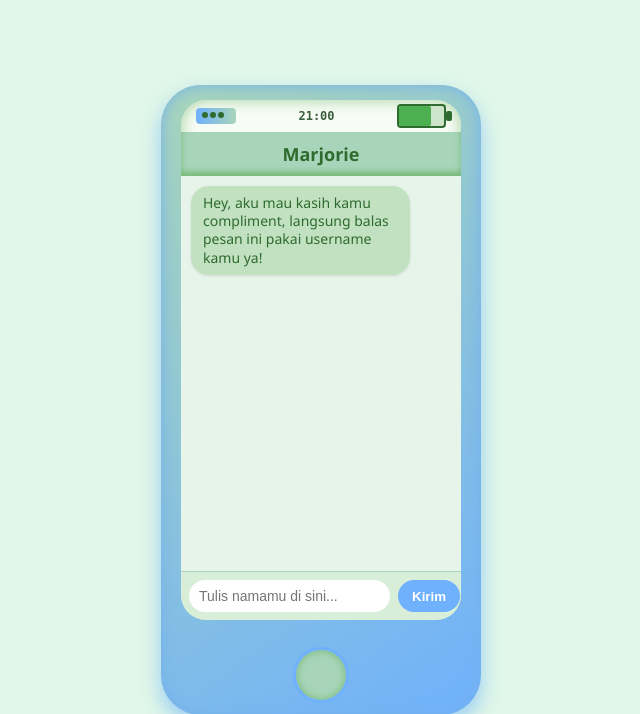
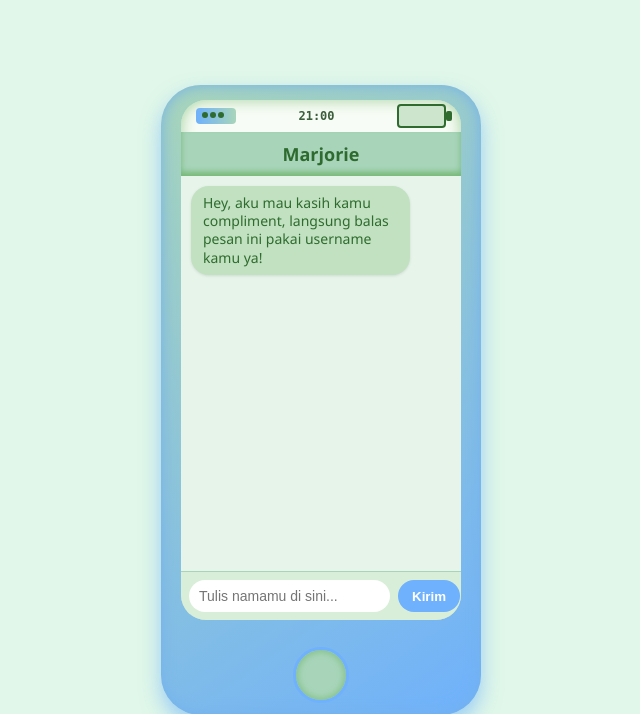
Before and after one commit to 307temporaryredirect/compliments, a Flask app: page / in a window 1280 px wide. Shown: the top 714 px of the page, without its empty margins (319-959 px from the left). Run offline with Flask 3, Linux system fonts and the light colour scheme.

Commit message:
Update index.html

```diff
--- a/templates/index.html
+++ b/templates/index.html
@@ -3,8 +3,8 @@
 <head>
   <meta charset="UTF-8" />
   <meta name="viewport" content="width=device-width, initial-scale=1" />
-  <title>Chat with Marjorie Compliment</title>
-  <link rel="stylesheet" href="style.css" />
+  <title>Y2K Cottagecore SMS Compliment</title>
+  <link rel="stylesheet" href="{{ url_for('static', filename='css/style.css') }}" />
 </head>
 <body>
 
@@ -13,28 +13,22 @@
     <div class="top-bar">
       <div class="signal"></div>
       <div class="time" id="time-display"></div>
-        <div class="battery">
-          <div class="battery-level"></div>
+      <div class="battery"></div>
     </div>
-      </div>
-
     <div class="chat-header">Marjorie</div>
-
     <div class="chat-window" id="chat-window">
       <div class="bubble marjorie">
         Hey, aku mau kasih kamu compliment, langsung balas pesan ini pakai username kamu ya!
       </div>
     </div>
-
     <form id="username-form" autocomplete="off">
       <input type="text" id="username" placeholder="Tulis namamu di sini..." required />
       <button type="submit">Kirim</button>
     </form>
   </div>
-
-    <div class="home-button"></div>
+  <div class="home-button"></div> <!-- Lingkaran home button ala iPhone -->
 </div>
 
-  <script src="script.js"></script>
+<script src="{{ url_for('static', filename='js/script.js') }}"></script>
 </body>
 </html>
```
Lines whose indentation alone changed are shown as unchanged.
